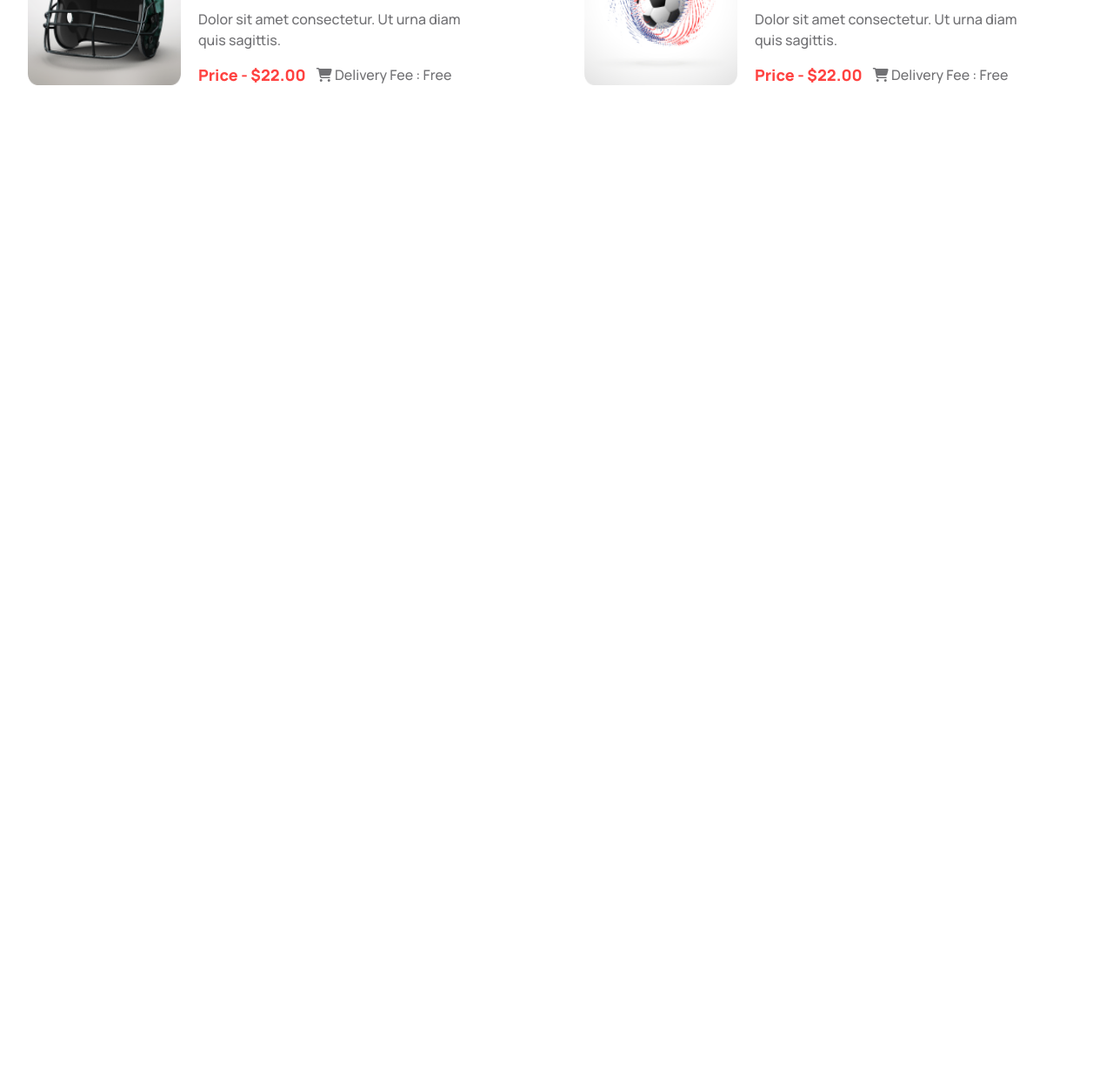
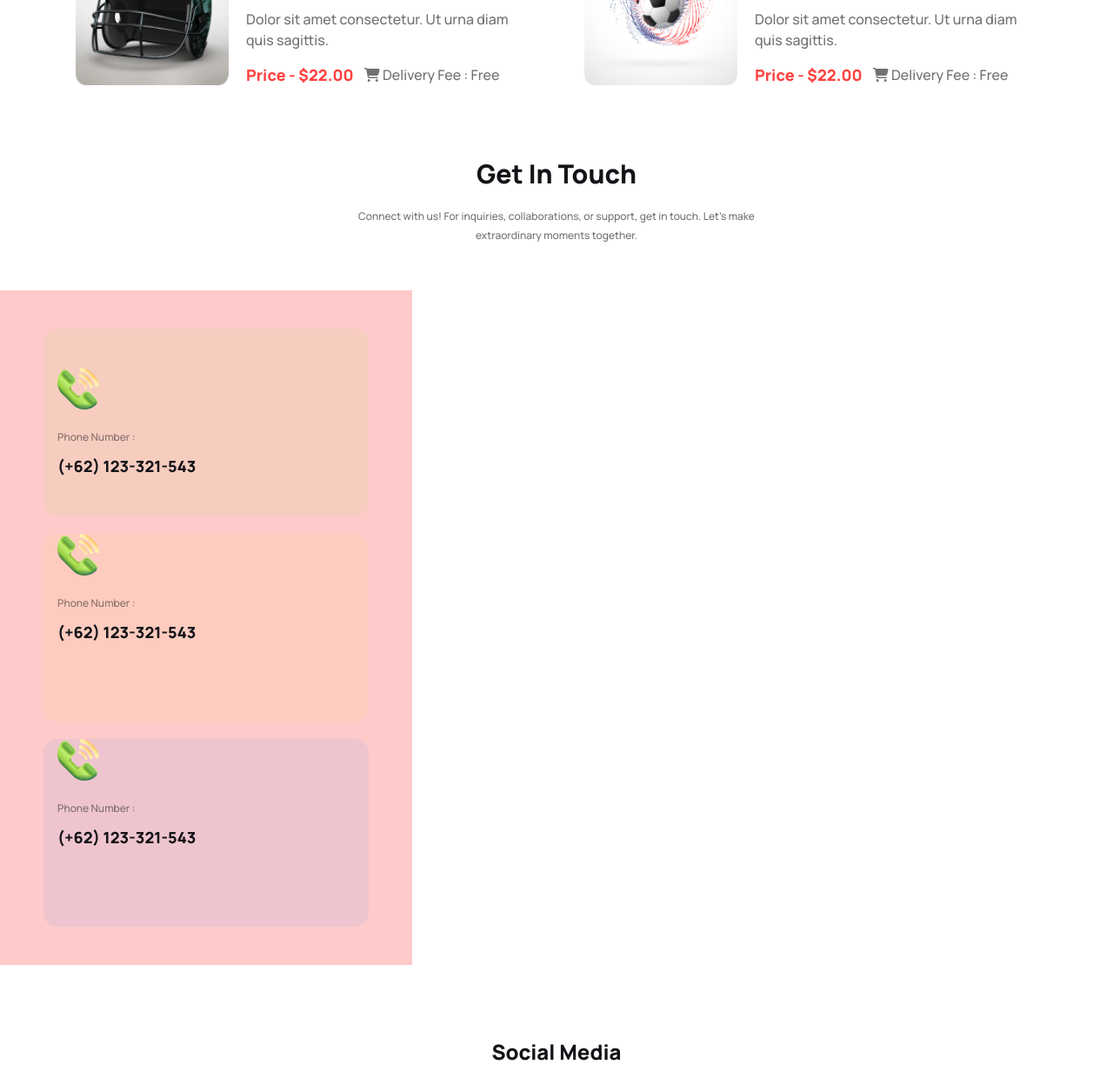
Before and after one commit to Dhruba545/third-assignment, a plain HTML site: page index.html in a window 1280 px wide. Shown: the part 3124-4364 px from the top of the page at 87% size. Before the commit the page ends 3254 px from the top, so only its background shows below. Drawn offline with nearby package versions, Linux system fonts and the light colour scheme.

Commit message:
Now the left site complete from clients section

```diff
--- a/index.html
+++ b/index.html
@@ -176,7 +176,7 @@
                 Revolutionize your game with cutting-edge hockey gear: sticks, skates, and protective equipment. Unleash your potential now!
         </div>
         </div><!--The fifth child complete of main section -->
-        <div>
+        <div class="w-[375px] md:w-[1170px] mx-auto ">
             <div class="grid grid-cols-1 md:grid-cols-2">
                 <div class=" w-[335px] md:w-[572px] ">
                     <div class="flex flex-col md:flex-row space-y-5 space-x-5 p-8">
@@ -223,7 +223,7 @@
                                 <i class="fa-regular fa-eye    text-xs text-[#13131880] font-medium flex items-center "><div class="text-xs text-[#13131880] font-medium flex items-center ">20</div></i>
                                 <i class="fa-regular fa-heart   text-xs text-[#13131880] font-medium flex items-center"><div class="text-xs text-[#13131880] font-medium flex items-center ">200</div></i>
                             </div>
-                            <div class="text-xl text-[#131318] font-extrabold">World Cup Flags Football</div>
+                            <div class="text-xl text-[#131318] font-extrabold">Cap For Hockeys</div>
                             <p class="text-[#13131899] text-base font-medium ">Dolor sit amet consectetur. Ut urna diam quis sagittis. </p>
                              <div class="flex items-center text-[#13131899] text-base font-medium space-x-3 " >
                                 <div class="text-[#FF4240] text-[18px] font-extrabold "  >Price - $22.00</div>
@@ -241,7 +241,7 @@
                                 <i class="fa-regular fa-eye    text-xs text-[#13131880] font-medium flex items-center "><div class="text-xs text-[#13131880] font-medium flex items-center ">20</div></i>
                                 <i class="fa-regular fa-heart   text-xs text-[#13131880] font-medium flex items-center"><div class="text-xs text-[#13131880] font-medium flex items-center ">200</div></i>
                             </div>
-                            <div class="text-xl text-[#131318] font-extrabold">World Cup Flags Football</div>
+                            <div class="text-xl text-[#131318] font-extrabold">Cap For Hockeys</div>
                             <p class="text-[#13131899] text-base font-medium ">Dolor sit amet consectetur. Ut urna diam quis sagittis. </p>
                              <div class="flex items-center text-[#13131899] text-base font-medium space-x-3 " >
                                 <div class="text-[#FF4240] text-[18px] font-extrabold "  >Price - $22.00</div>
@@ -288,6 +288,77 @@
                 </div><!--Sixth child of Shopping-->
             </div>
         </div>
+        <!--Start The Clients Question Section -->
+        <div class="flex flex-col space-y-8" >
+            <div> <!--Clients 1-->
+                <div class="w-[343px] md:w-[502px] bg-white flex flex-col space-y-5 p-5 rounded-xl mx-auto mt-8 justify-center items-center  text-center ">
+                    <div class="text-[#131318] text-3xl font-extrabold " >
+                        Get In Touch
+                    </div>
+                    <div class="text-xs font-medium text-[#13131899] leading-[22px]  " >
+                        Connect with us! For inquiries, collaborations, or support, get in touch. Let's make extraordinary moments together.
+                </div>
+                </div>
+            </div>
+            <div class="flex flex-col space-y-5 md:w-[474px] w-[335px] md:h-[776px] h-[664px] bg-red-200 items-center justify-center  " >  <!--Clients 2-->
+             <div class="md:w-[374px] md:h-[216px] bg-[#BCED6D1A] rounded-2xl flex items-center " ><!--Clients 2 1-->
+                <div class="flex flex-col justify-center space-y-6 pl-4 " > <!--Clients 2 1 0 -->
+                    <div><!--Clients 2 1 1-->
+                        <img src="./Images/Group 1171275317.png" height="48px" width="48px">
+                    </div>
+                    <div class="flex flex-col space-y-3" ><!--Clients 2 1 2-->
+                        <div class="text-xs text-[#13131880] font-medium " >
+                            Phone Number :
+                        </div>
+                        <div class="text-[18px] text-[#131318] font-extrabold " >
+                            (+62) 123-321-543
+                        </div>
+                    </div>
+                </div>
+             </div>
+             <div class="md:w-[374px] md:h-[216px] bg-[#FDDD5F1A] rounded-2xl " ><!--Clients 2 2 -->
+                <div class="flex flex-col justify-center space-y-6 pl-4 " > <!--Clients 2 0 -->
+                    <div><!--Clients 2 1 1-->
+                        <img src="./Images/Group 1171275317.png" height="48px" width="48px">
+                    </div>
+                    <div class="flex flex-col space-y-3" ><!--Clients 2 1 2-->
+                        <div class="text-xs text-[#13131880] font-medium " >
+                            Phone Number :
+                        </div>
+                        <div class="text-[18px] text-[#131318] font-extrabold " >
+                            (+62) 123-321-543
+                        </div>
+                    </div>
+                </div>
+             </div>
+             <div class="md:w-[374px] md:h-[216px] bg-[#629CF31A] rounded-2xl " ><!--Clients 2 3 -->
+                <div class="flex flex-col justify-center space-y-6 pl-4 " > <!--Clients 2 0 -->
+                    <div><!--Clients 2 1 1-->
+                        <img src="./Images/Group 1171275317.png" height="48px" width="48px">
+                    </div>
+                    <div class="flex flex-col space-y-3" ><!--Clients 2 1 2-->
+                        <div class="text-xs text-[#13131880] font-medium " >
+                            Phone Number :
+                        </div>
+                        <div class="text-[18px] text-[#131318] font-extrabold " >
+                            (+62) 123-321-543
+                        </div>
+                    </div>
+                </div>
+             </div>
+            </div>
+            <div><!--Clients 3-->
+                <div class="w-[343px] md:w-[502px] bg-white flex flex-col space-y-5 p-5 rounded-xl mx-auto mt-8 justify-center items-center  text-center ">
+                    <div class="text-[#131318] text-2xl font-extrabold " >
+                        Social Media
+                    </div>
+                    <div class="text-[#131318] text-2xl font-extrabold flex space-x-5 " >
+                        <i class="fa-brands fa-twitter"></i><i class="fa-brands fa-facebook-f"></i><i class="fa-brands fa-instagram"></i><i class="fa-brands fa-github"></i>
+                </div>
+                </div>
+            </div>
+        </div>
+        <!-- End The Clients Question Section -->
     </main>
 </body>
 </ht
```
